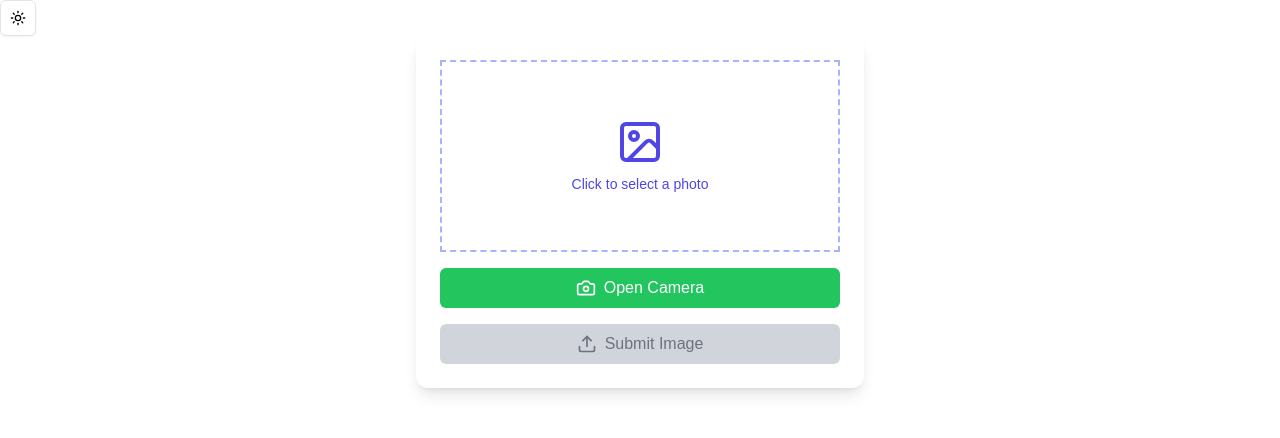
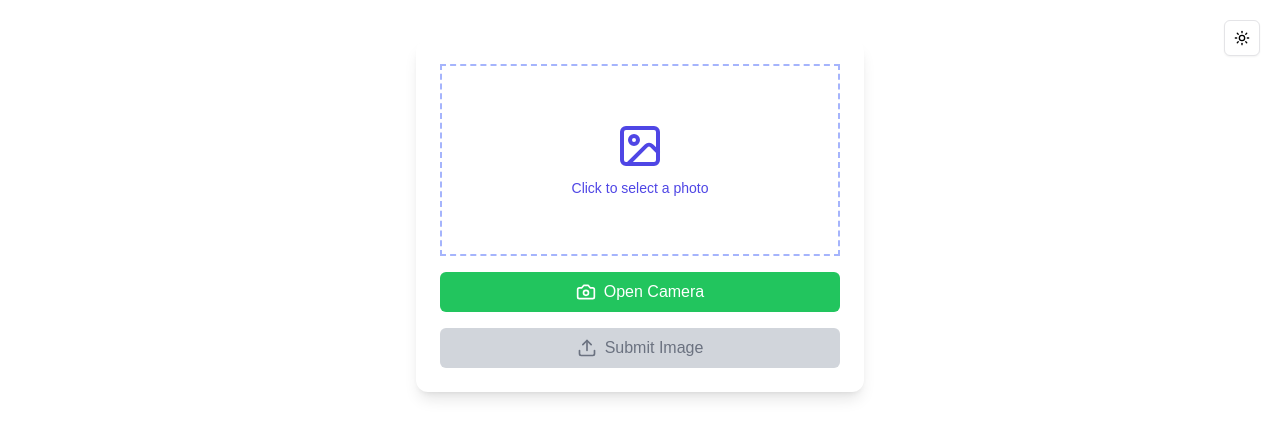
Before and after one commit to itzzGaurav7/makeme, a Next.js app in the folder frontend/: page / in a window 1280 px wide. Shown: the top 438 px of the page. Built offline with nearby package versions, Linux system fonts and the light colour scheme; no server answers.

Commit message:
replaced theme switch

```diff
--- a/frontend/app/page.tsx
+++ b/frontend/app/page.tsx
@@ -6,8 +6,12 @@ import DropZone from './Component/DropZone/DropBox'
 export default function Home() {
   return (
     <div>
-      <ModeToggle/>
-      <DropZone/>
+      <div className="absolute right-5 top-5">
+        <ModeToggle/>
+      </div>
+      <div className="relative top-10">
+        <DropZone/>
+      </div>
     </div>
   );
 }
```
